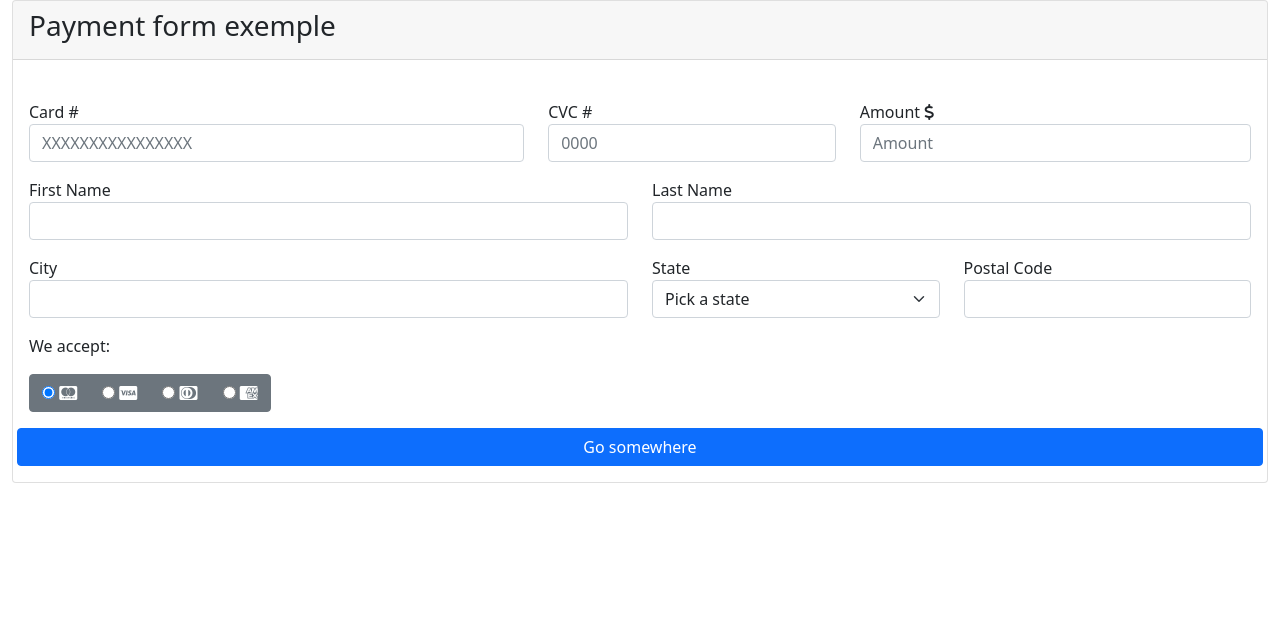
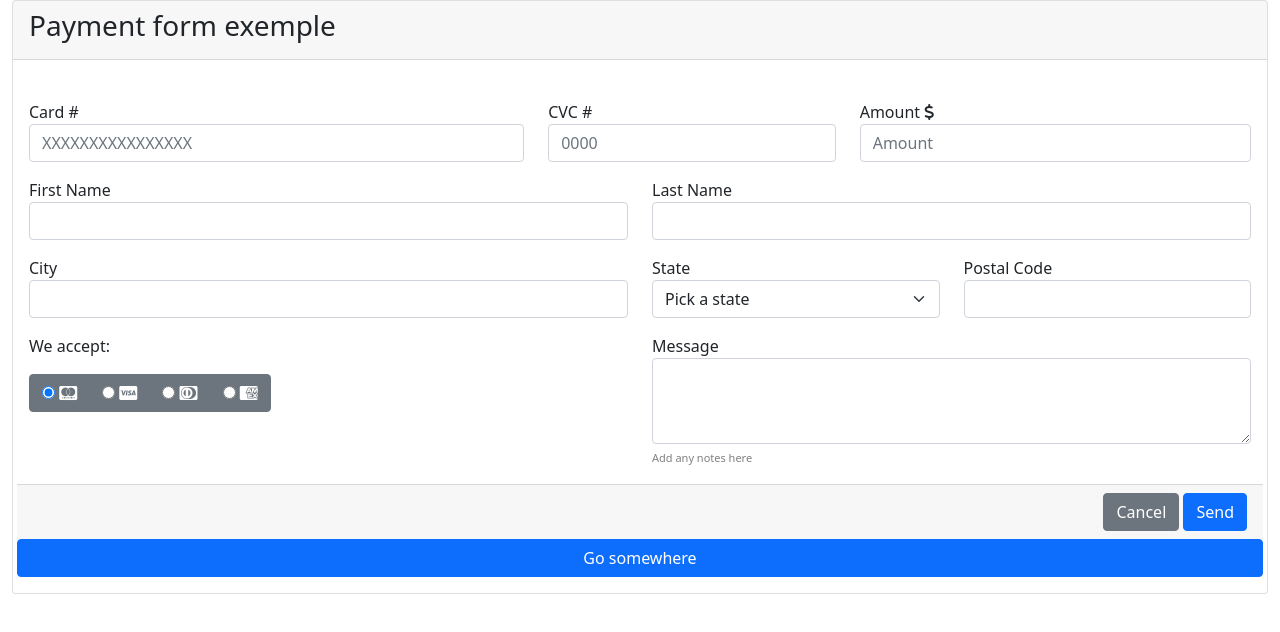
Before and after one commit to 4GeeksAcademy/html5-form-tonimir10, a plain HTML site: page index.html in a window 1280 px wide. Drawn offline with nearby package versions, Linux system fonts and the light colour scheme.

Commit message:
commit 2

```diff
--- a/index.html
+++ b/index.html
@@ -80,6 +80,18 @@
                         </label>
                     </div>
                 </div>
+                <div class="col-md-6 pb-3">
+                    <label for="message">Message</label>
+						<textarea class="form-control" id="message" rows="3" ></textarea>
+                        <span style="font-size: 11px; color:gray;">Add any notes here</span>
+                </div>
+
+                <div class="card-footer">
+                    <div class="float-end">
+              <button class="btn btn-secondary" type="reset">Cancel</button>
+                        <button id="sendForm" class="btn btn-primary" type="button" />Send</button>
+                    </div>
+                </div>
          </form>
           <a href="#" class="btn btn-primary">Go somewhere</a>
         </div>
```
